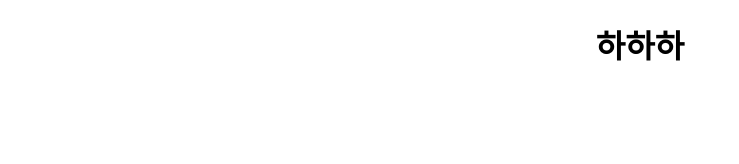
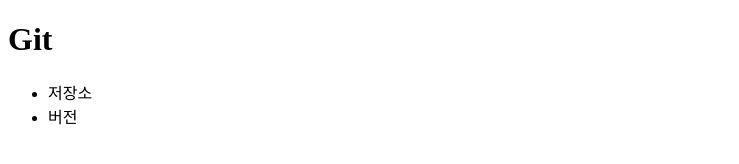
Before and after one commit to CHOIDONGGYUN/openCDG, a plain HTML site: page index.html in a window 1280 px wide. Shown: the whole page, without its empty margins (0-739 px from the left). Drawn offline with Linux system fonts and the light colour scheme.

Commit message:
메인 수정

```diff
--- a/index.html
+++ b/index.html
@@ -1,7 +1,13 @@
 <!DOCTYPE HTML>
 <html>
 	<body>
-		<center><h1>하하하<h1>
+		<header>
+			<h1>Git</h1>
+		</header>
+		<ul>
+			<li>저장소</li>
+			<li>버전</li>
+		</ul>
 
 	</body>
 </html>
```
